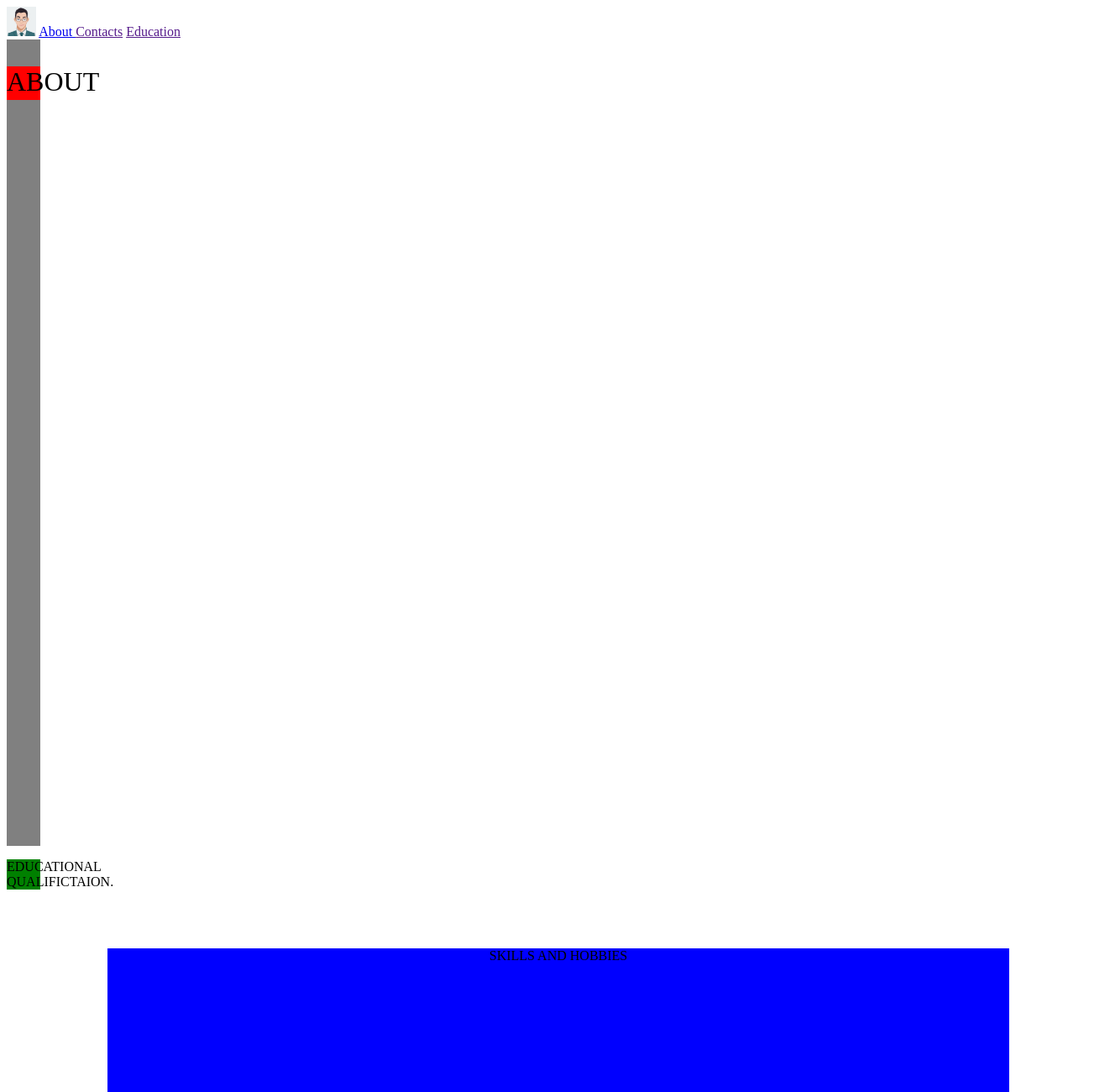
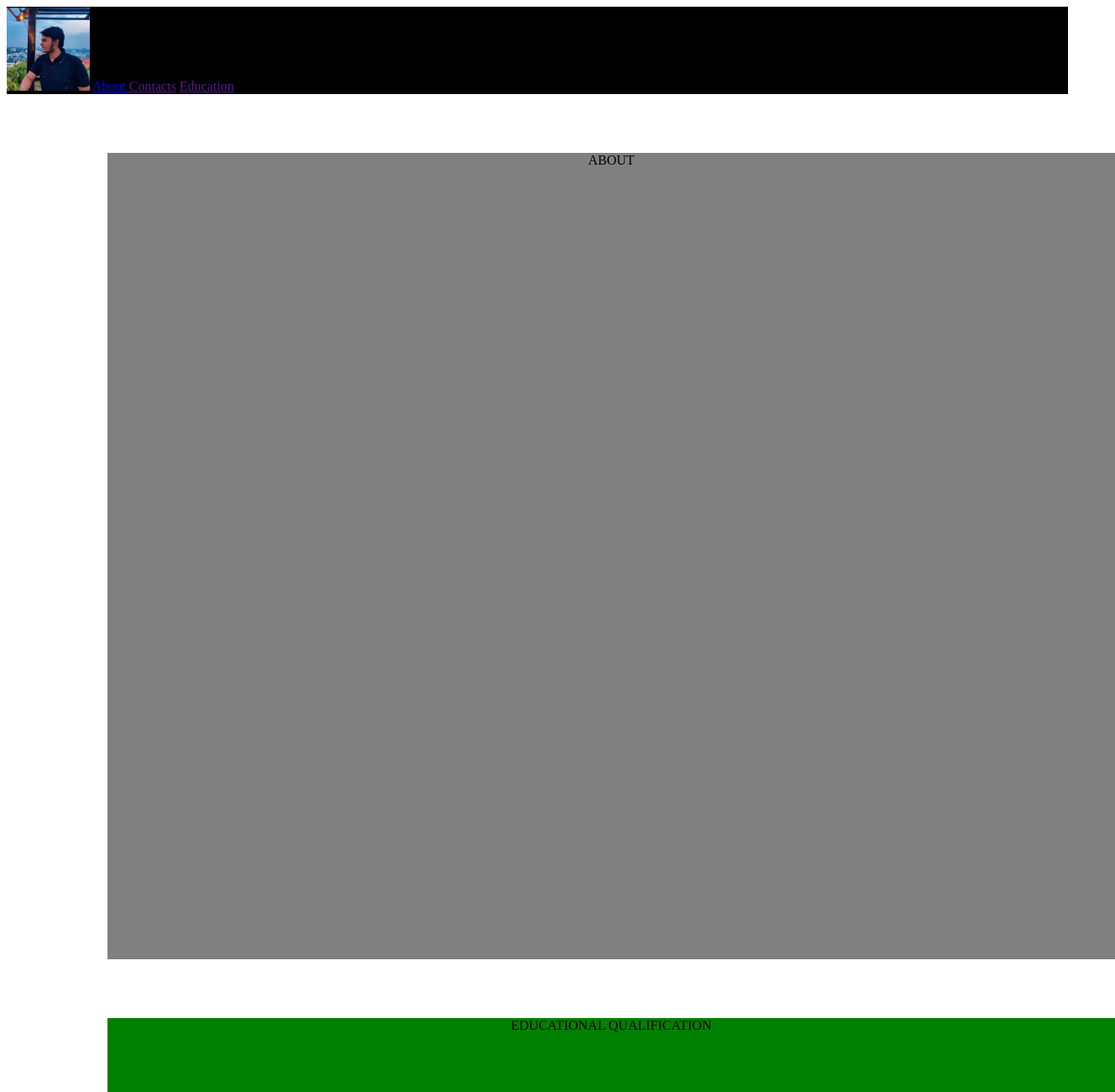
Before and after one commit to utkarsh0308/HTML, a plain HTML site: page Index.html in a window 1280 px wide. Shown: the top 1300 px of the page at 84% size, 1328 px wide, since content can reach past the window. Drawn offline with Linux system fonts and the light colour scheme.

Commit message:
learning html and css

```diff
--- a/Index.html
+++ b/Index.html
@@ -10,18 +10,20 @@
 <body>
     <header>
       <nav>
-            <img src="AvatarMaker.png" alt="navIcon" height="35px"  border-radius="40px">
+            <img src="utkarshimg.jpeg" alt="navIcon" height="100vh"  border-radius="30px">
             <a href="https://www.youtube.com/">About </a>
             <a href="">Contacts</a>
             <a href="">Education</a>
       </nav>
     </header>
     <div class="abttxt"><div class="about" ><p>ABOUT</p></div></div>
-    <div class="eduqua" ><p>EDUCATIONAL QUALIFICTAION.</p></div>
+    <div class="eduqua" ><p>EDUCATIONAL QUALIFICATION</p></div>
     <div class="Skandhobby" ><p>SKILLS AND HOBBIES</p></div>
 
     <footer>
         <a href="https://www.facebook.com/profile.php?id=100010652594870"><img src="WhatsApp Image 2021-12-06 at 12.12.47 PM.jpeg" height="120vh"></a>
+        <a href=""><img src="logo-ig-instagram-new-logo-vector-download-13.png" height="120vh"></a>
+        <a href="https://github.com/utkarsh0308"><img src="GitHub-Mark.png" height="120vh"></a>
     </footer>
 </body>
 </html>
--- a/main.css
+++ b/main.css
@@ -1,37 +1,35 @@
+header{
+    background-color:black;
+}
+
 .abttxt{
-
     background-color: gray;
     text-align: center;
     height: 120vh;
-    display: inline-block;
-    width:40px
+    width: 150vh;
+    margin: 70px 70px 70px 120px;
 }
 .eduqua{
     background-color: green;
     text-align: center;
-    display:inline-block
     height: 125vh;
-    width: 40px;
+    width: 150vh;
+    align-items: center;
+    margin: 70px 70px 70px 120px;
 }
 .Skandhobby{
     background-color: blue ;
     text-align: center;
     height: 130vh;
+    width: 150vh;
+    align-items: center;
     margin: 70px 70px 70px 120px;
 }
 
-.about{
-    height: 40px;
-    display: block;
-    width: 40px;
-    background-color: red;
-    font-size: xx-large;
-    /* margin-left: 20%; */
-    align-items: center;
-}
+
 
 footer{
-    background-color: yellow;
+    background-color: purple;
     margin: 0;
     padding: 0;
 }
--- a/style.css
+++ b/style.css
@@ -11,3 +11,16 @@
     height: 50vh;
     background-color: red;
 }
+body{
+    margin: 0;padding: 0;
+}
+header{
+    background-color: black;
+}
+.navbuttons{
+    background-color: chartreuse;
+    border-radius: 40px;
+    font-size: x-large;
+    font-style: none;
+    color: white;
+}
```
Also changed, not shown: buttons.html (added, +18 -0 lines), display.html (+1 -1 lines), GitHub-Mark.png (added), logo-ig-instagram-new-logo-vector-download-13.png (added), test.css (added), utkarshimg.jpeg (added).
